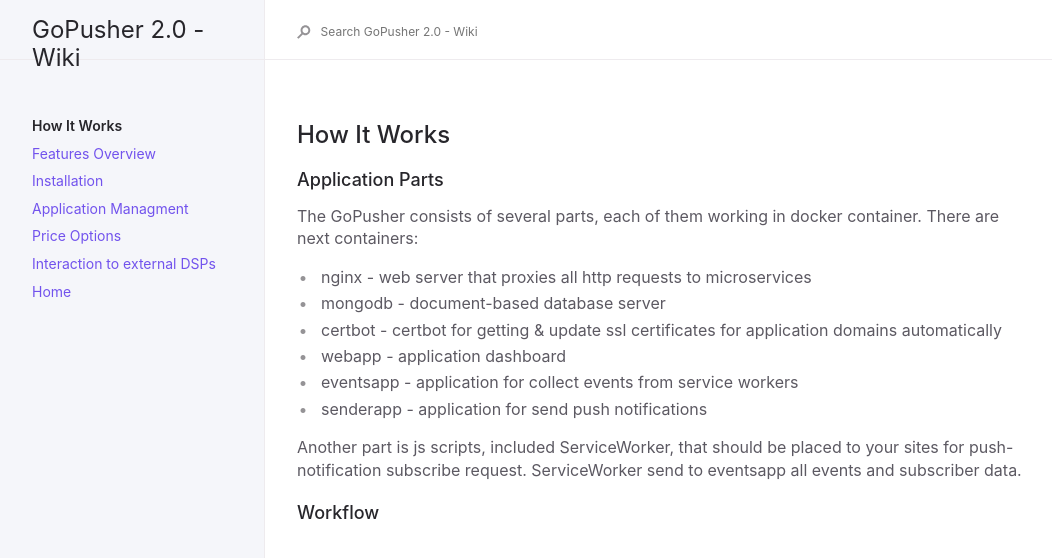
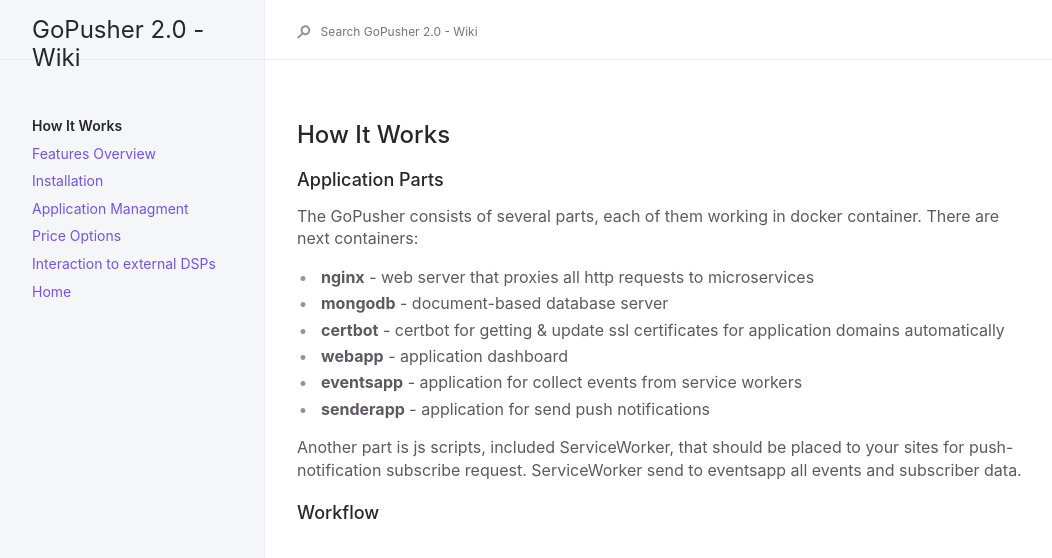
Before and after one commit to RapidCodeLab/gopusher-wiki, a Jekyll site: the page built from docs/01-how.md, in a window 1280 px wide. Shown: the top 558 px of the page, without its empty margins (91-1143 px from the left). Built offline with Jekyll 4.4.1, drawn with Linux system fonts in a browser that asks for light colours; our own code applies the rules of GitHub Pages for plain Markdown files.

```diff
--- a/docs/01-how.md
+++ b/docs/01-how.md
@@ -5,12 +5,12 @@
 
 The GoPusher consists of several parts, each of them working in docker container. There are next containers:
 
-* nginx  - web server that proxies all http requests to microservices
-* mongodb - document-based database server
-* certbot - certbot for getting & update ssl certificates for application domains automatically
-* webapp - application dashboard
-* eventsapp - application for collect events from service workers
-* senderapp - application for send push notifications
+* **nginx**  - web server that proxies all http requests to microservices
+* **mongodb** - document-based database server
+* **certbot** - certbot for getting & update ssl certificates for application domains automatically
+* **webapp** - application dashboard
+* **eventsapp** - application for collect events from service workers
+* **senderapp** - application for send push notifications
 
 Another part is js scripts, included ServiceWorker, that should be placed to your sites for push-notification subscribe request. ServiceWorker send to eventsapp all events and subscriber data.
 
```
